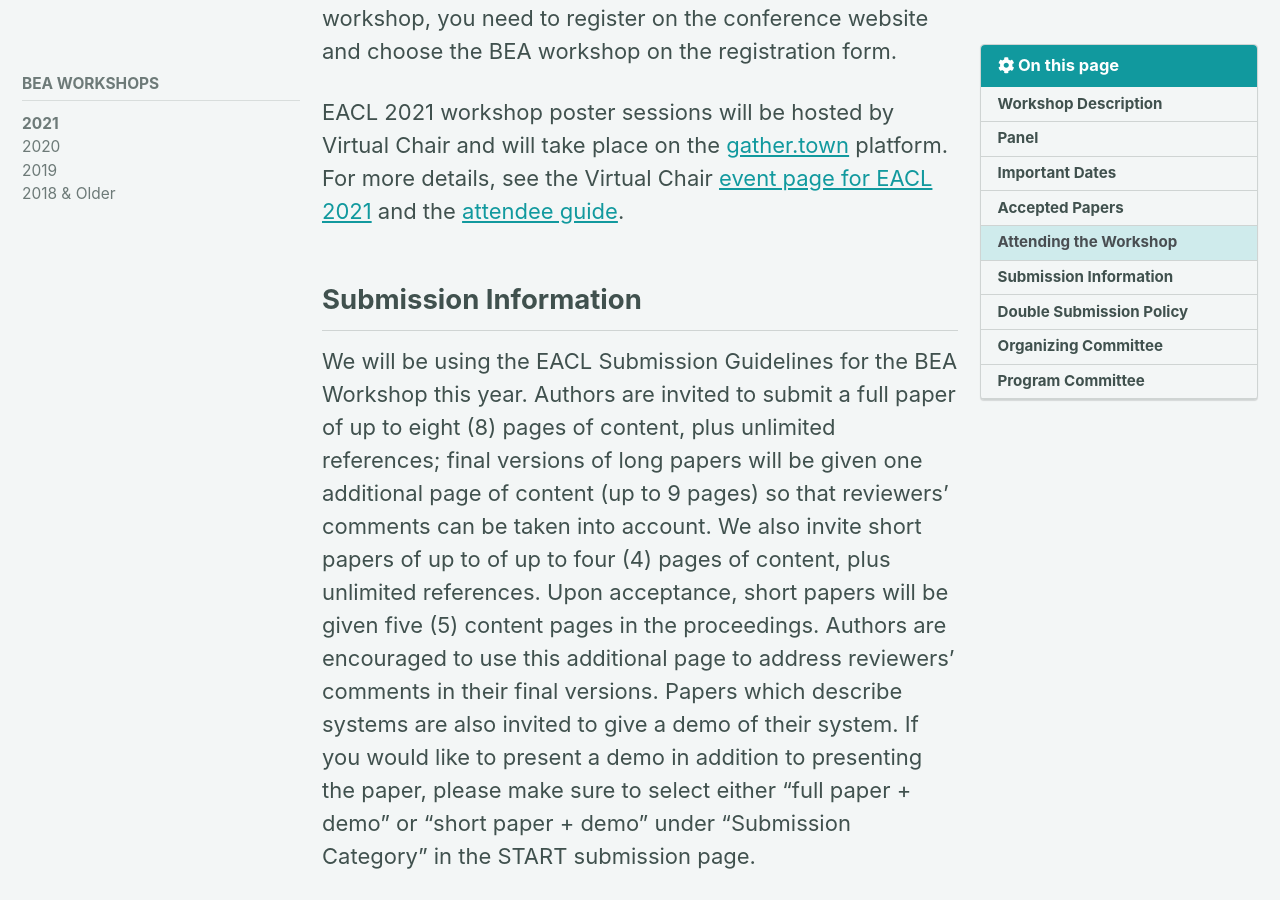
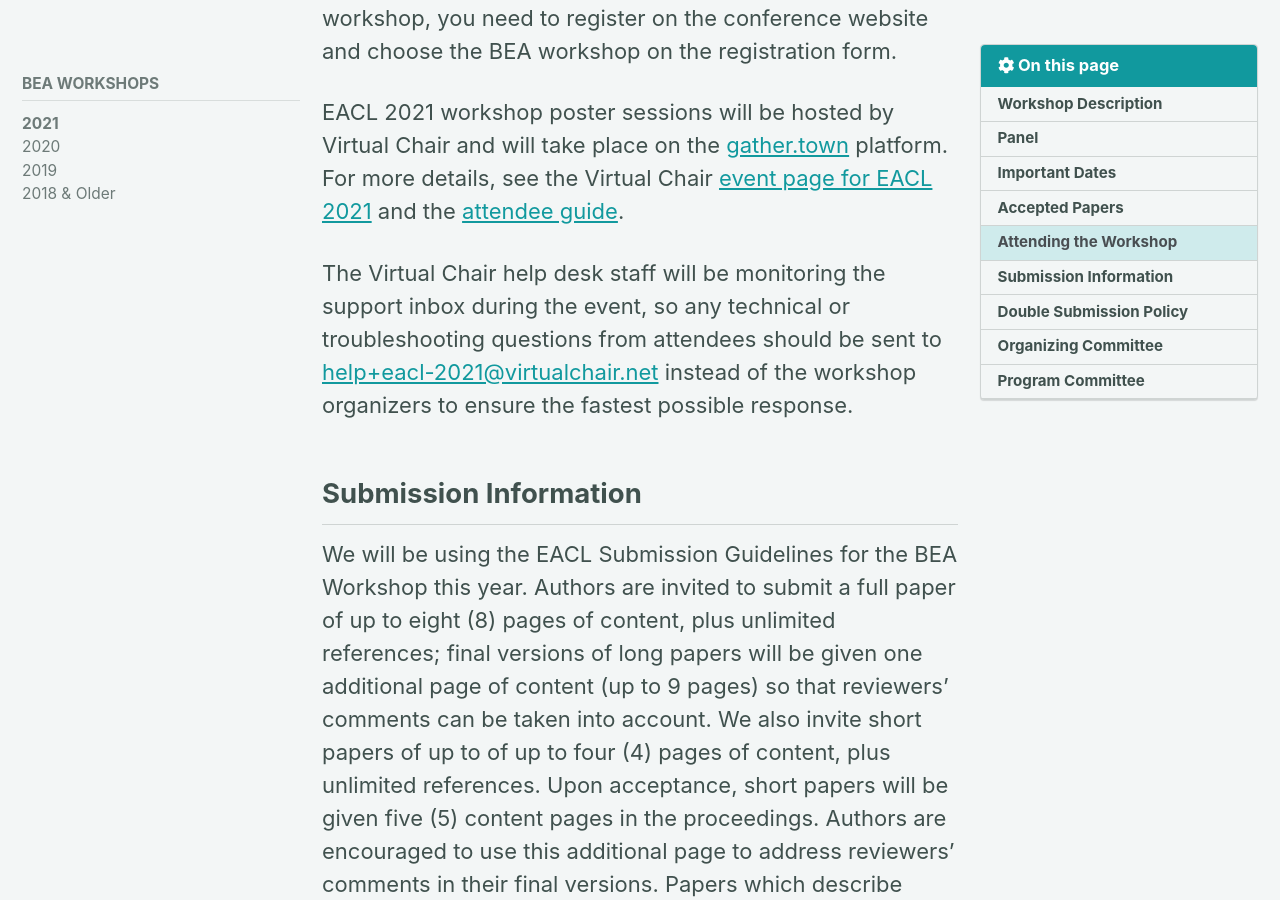
Before and after one commit to sigedu-org/website, a Jekyll site: the page built from _pages/bea/current.md, in a window 1280 px wide and 900 px high, scrolled down 9635 px. Built offline with Jekyll 4.4.1, drawn with Linux system fonts in a browser that asks for light colours; cached includes are drawn as plain includes; nearby versions of some CDN libraries.

Commit message:
Add note about virtual chair support.

```diff
--- a/_pages/bea/current.md
+++ b/_pages/bea/current.md
@@ -168,6 +168,8 @@ The BEA 2021 workshop is co-located with the 2021 Conference of the European Cha
 
 EACL 2021 workshop poster sessions will be hosted by Virtual Chair and will take place on the [gather.town](https://gather.town) platform. For more details, see the Virtual Chair [event page for EACL 2021](https://www.virtualchair.net/events/eacl-2021) and the [attendee guide](https://www.virtualchair.net/guide).
 
+The Virtual Chair help desk staff will be monitoring the support inbox during the event, so any technical or troubleshooting questions from attendees should be sent to [help+eacl-2021@virtualchair.net](mailto:help+eacl-2021@virtualchair.net) instead of the workshop organizers to ensure the fastest possible response.
+
 ## Submission Information
 
 We will be using the EACL Submission Guidelines for the BEA Workshop this year. Authors are invited to submit a full paper of up to eight (8) pages of content, plus unlimited references; final versions of long papers will be given one additional page of content (up to 9 pages) so that reviewers' comments can be taken into account. We also invite short papers of up to of up to four (4) pages of content, plus unlimited references. Upon acceptance, short papers will be given five (5) content pages in the proceedings. Authors are encouraged to use this additional page to address reviewers’ comments in their final versions.
```
